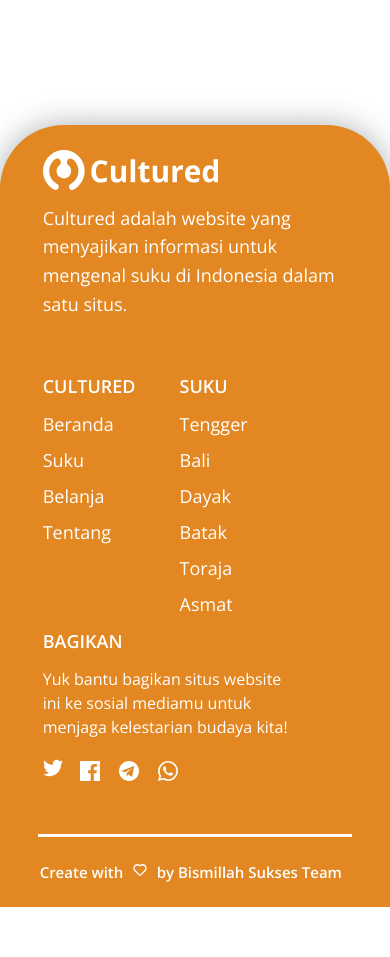
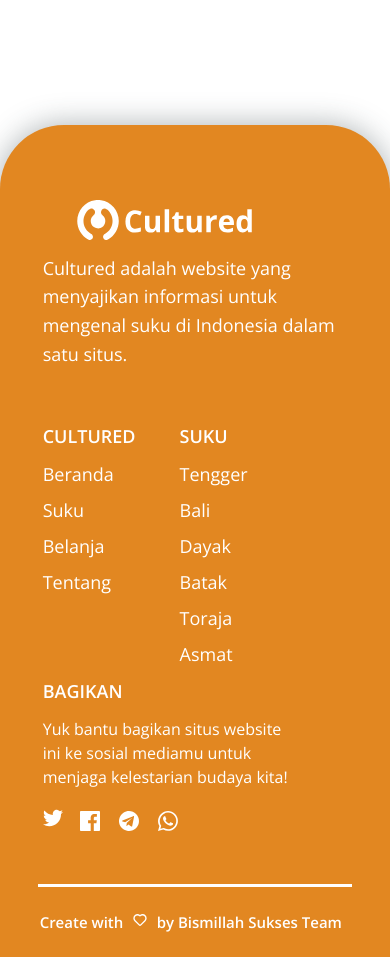
Before and after one commit to nandaha29/BismillahSukses-hiedescom2k21, a plain HTML site: page index.html in a window 390 px wide. Shown: the part 8020-8977 px from the top of the page. Before the commit the page ends 8927 px from the top, so only its background shows below. Drawn offline with nearby package versions, Linux system fonts and the light colour scheme.

Commit message:
fixed footer, beranda

```diff
--- a/assets/css/footer.css
+++ b/assets/css/footer.css
@@ -37,6 +37,7 @@ footer .top .right {
 }
 
 /* ======================= TOP  LEFT ======================= */
+
 footer .top .left .logo {
   -webkit-box-align: center;
   -ms-flex-align: center;
@@ -45,12 +46,13 @@ footer .top .left .logo {
   display: -ms-flexbox;
   display: flex;
   margin-bottom: 30px;
-  margin-top: -40px;
+  /* margin-top: -40px; */
 }
 footer .top .left .logo img {
   /* height: 40px; */
   pointer-events: none;
   margin-bottom: -10px;
+  margin-top: -50px;
   height: 60px;
   height: 3.75rem;
 }
@@ -98,6 +100,8 @@ footer .top .right .column a {
   text-decoration: none;
   -webkit-transition: 0.3s;
   transition: 0.3s;
+  font-weight: 400;
+
 }
 
 footer .top .right .column .icon-share {
@@ -130,6 +134,9 @@ footer .bottom img {
   pointer-events: none;
   margin: 0 5px;
 }
+  footer .bottom p {
+    color: var(--white);
+  }
 /* ===================================== RESPONSIVE ===================================== */
 /* ================================= TABLET ================================= */
 @media screen and (max-width: 768px) {
@@ -140,6 +147,7 @@ footer .bottom img {
   }
   footer .top .left .logo img {
     margin-top: 30px;
+    width: 80%;
   }
   footer .top .left p {
     width: 90%;
@@ -154,6 +162,8 @@ footer .bottom img {
   /* ========================== TOP ========================== */
   footer .top .left {
     width: 50%;
+    margin-top: -90px;
+    /* background-color: aqua; */
   }
 
   footer .top .right {
@@ -191,6 +201,10 @@ footer .bottom img {
   footer .top .left,
   footer .top .left .logo {
     margin-bottom: 24px;
+  }
+    footer .top .left {
+    margin-top: 10px;
+    /* background-color: aqua; */
   }
 
   footer .top .left p {
--- a/assets/css/index.css
+++ b/assets/css/index.css
@@ -188,6 +188,7 @@ span.border-bottom::after {
   box-shadow: 0px 8px 32px rgba(14, 23, 49, 0.08);
   margin-top: 100px;
   /* background-color: aqua; */
+  background-color: var(--white);
 }
 
 .event-box span {
```
